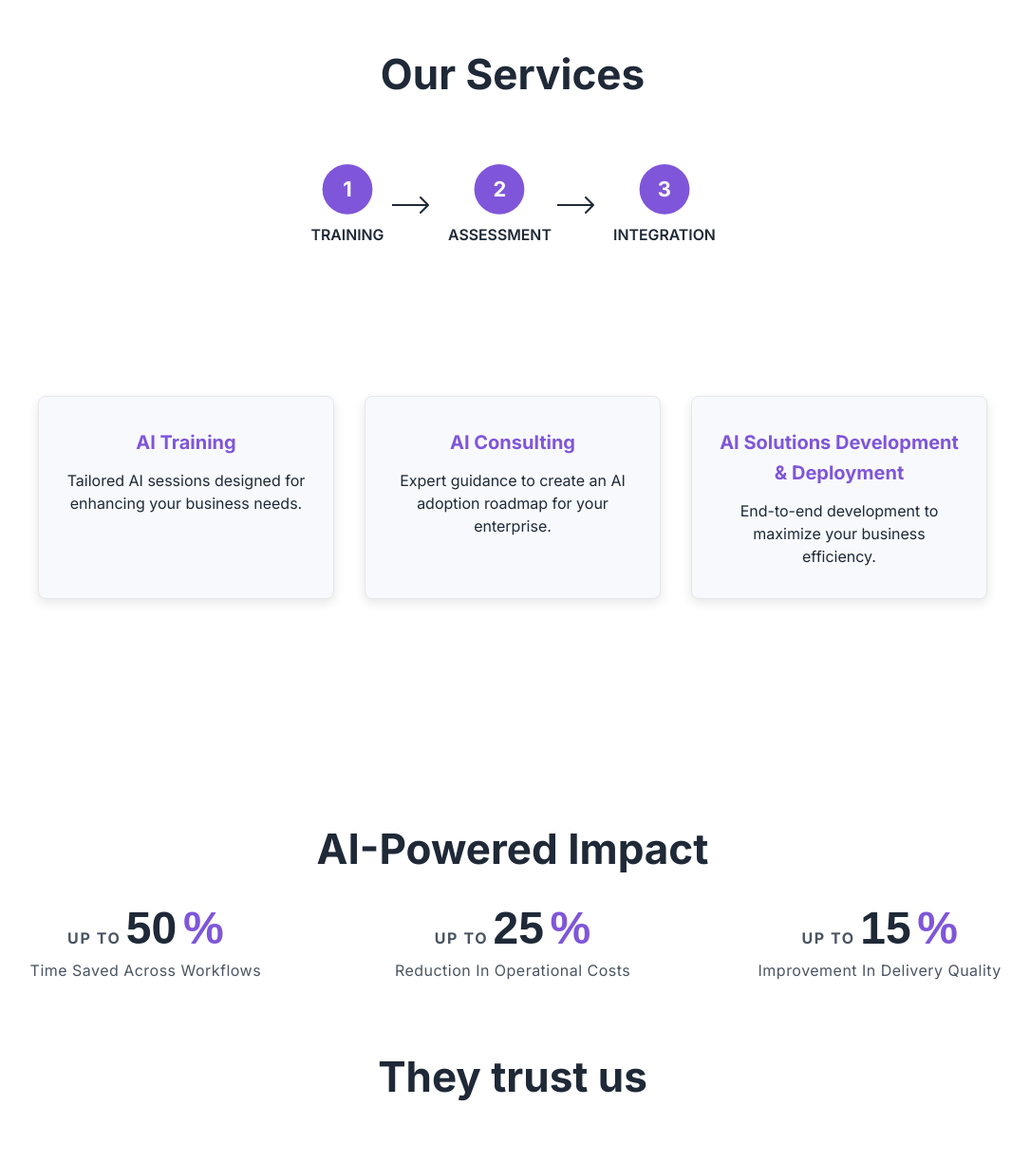
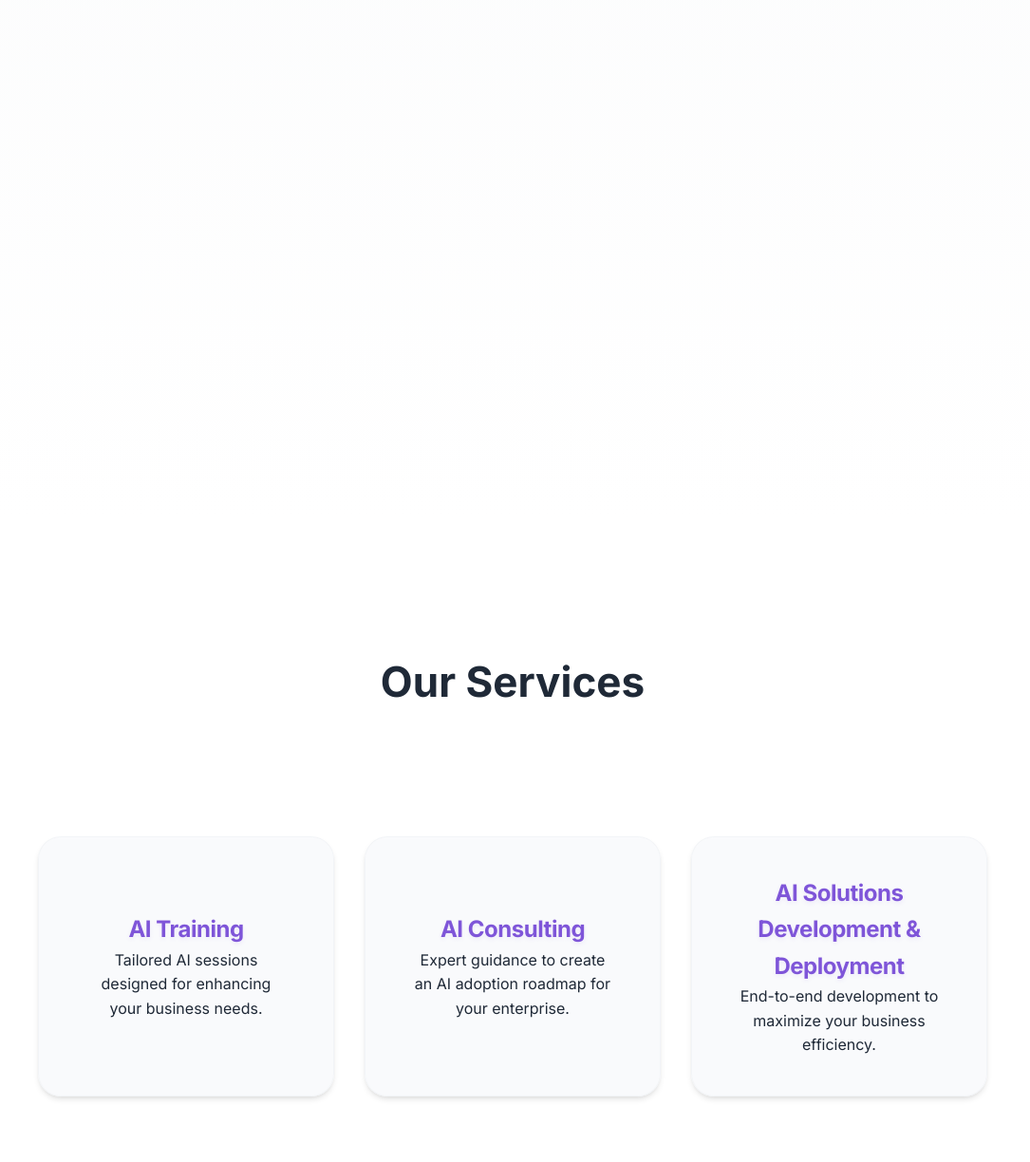
Before and after one commit to Aletheonai/website, a React (Vite) app: page / in a window 1280 px wide. Shown: the part 890-2114 px from the top of the page at 95% size, without its empty margins (100-1185 px from the left). Built offline with nearby package versions, Linux system fonts and the light colour scheme.

Commit message:
Animation upgrade
Animation centering, cards and navbar upgrades

```diff
--- a/src/components/Pipeline.jsx
+++ /dev/null
@@ -1,89 +0,0 @@
-// src/components/Pipeline.jsx
-import React from 'react';
-import { motion, useInView } from 'framer-motion';
-
-export default function Pipeline({ steps }) {
-  const ref = React.useRef(null);
-  const inView = useInView(ref, { once: true, margin: '-20% 0px' });
-
-  const containerVariants = {
-    hidden: { opacity: 0, y: -40, scale: 0.9 },
-    show: {
-      opacity: 1,
-      y: 0,
-      scale: 1,
-      transition: { staggerChildren: 0.2, ease: 'easeOut', duration: 0.8 },
-    },
-  };
-
-  const stepVariants = {
-    hidden: { opacity: 0, y: 20 },
-    show: { opacity: 1, y: 0, transition: { duration: 0.6 } },
-  };
-
-  const arrowVariants = {
-    hidden: { opacity: 0 },
-    show: { opacity: 1, transition: { duration: 0.6 } },
-  };
-
-  return (
-    <motion.div
-      ref={ref}
-      className="pipeline"
-      aria-label="AI Transformation Pipeline"
-      variants={containerVariants}
-      initial="hidden"
-      animate={inView ? 'show' : 'hidden'}
-    >
-      {steps.map((step, i) => {
-  const stepRef = React.useRef(null);
-  const isCurrent = useInView(stepRef, { margin: '-40% 0px -40% 0px' });
-
-  return (
-    <motion.div key={step.key} className="pipeline-item" variants={stepVariants}>
-      <div className="step-with-arrow">
-        <motion.div
-          ref={stepRef}
-          className={`pipeline-step${isCurrent ? ' current' : ''}`}
-        >
-          <span className="step-circle" aria-hidden="true">{i + 1}</span>
-          <span className="step-label">{step.label}</span>
-        </motion.div>
-
-        {i < steps.length - 1 && (
-          <motion.div className="step-arrow" variants={arrowVariants} aria-hidden="true">
-            <svg className="arrow-horizontal" width="40" height="24" viewBox="0 0 40 24" fill="none" xmlns="http://www.w3.org/2000/svg">
-              <motion.path
-                d="M0 12H38M38 12L30 4M38 12L30 20"
-                stroke="currentColor"
-                strokeWidth="2"
-                strokeLinecap="round"
-                strokeLinejoin="round"
-                initial={{ pathLength: 0 }}
-                animate={{ pathLength: inView ? 1 : 0 }}
-                transition={{ duration: 0.8, delay: i * 0.2 + 0.1 }}
-              />
-            </svg>
-
-            <svg className="arrow-vertical" width="24" height="40" viewBox="0 0 24 40" fill="none" xmlns="http://www.w3.org/2000/svg">
-              <motion.path
-                d="M12 0V38M12 38L4 30M12 38L20 30"
-                stroke="currentColor"
-                strokeWidth="2"
-                strokeLinecap="round"
-                strokeLinejoin="round"
-                initial={{ pathLength: 0 }}
-                animate={{ pathLength: inView ? 1 : 0 }}
-                transition={{ duration: 0.8, delay: i * 0.2 + 0.1 }}
-              />
-            </svg>
-          </motion.div>
-        )}
-      </div>
-    </motion.div>
-  );
-})}
-
-    </motion.div>
-  );
-}
--- a/src/components/Services.jsx
+++ b/src/components/Services.jsx
@@ -1,14 +1,8 @@
 // src/components/Services.jsx
-import React, { useRef, useEffect } from 'react';
-import { motion, useInView, useAnimation } from 'framer-motion';
-import Pipeline from './Pipeline';
+import React, { useRef } from 'react';
+import { motion, useInView } from 'framer-motion';
+
 import '../styles.css';
-
-const pipelineSteps = [
-  { key: 'training', label: 'Training' },
-  { key: 'assessment', label: 'Assessment' },
-  { key: 'integration', label: 'Integration' },
-];
 
 const servicesList = [
   {
@@ -28,24 +22,49 @@ const servicesList = [
   },
 ];
 
-export default function Services() {
-  const sectionRef = useRef(null);
-  const sentinelRef = useRef(null); // 👈 sentinel placed before the grid
-
-  const controls = useAnimation();
-  const shouldShowGrid = useInView(sentinelRef, {
-    margin: '-20% 0px -20% 0px', // triggers earlier
-    once: true,
+function ServiceCard({ service, index }) {
+  const ref = useRef(null);
+  const isInView = useInView(ref, {
+    margin: '-45% 0px -45% 0px',
+    once: false, // Allow multiple triggers
   });
 
-  useEffect(() => {
-    if (shouldShowGrid) {
-      controls.start({ opacity: 1, y: 0 });
-    }
-  }, [shouldShowGrid, controls]);
+  return (
+    <motion.div
+      className={`service-card ${isInView ? 'expanded' : ''}`}
+      ref={ref}
+      initial={{ opacity: 0, y: 30 }}
+      whileInView={{ opacity: 1, y: 0 }}
+      viewport={{ once: true }}
+      transition={{ duration: 0.6, delay: index * 0.1 }}
+      whileHover={{
+        scale: 1.05,
+        rotateY: 2,
+        rotateX: 1,
+        y: -8,
+        backgroundColor: "rgba(248, 249, 252, 0.95)",
+        boxShadow: "0 20px 25px -5px rgba(0, 0, 0, 0.1), 0 10px 10px -5px rgba(0, 0, 0, 0.04), inset 0 1px 0 rgba(255, 255, 255, 0.2)",
+        borderColor: "rgba(127, 86, 217, 0.4)",
+        transition: { duration: 0.3, ease: "easeOut" }
+      }}
+      whileTap={{ scale: 0.98 }}
+    >
+      <h3>{service.title}</h3>
+      <motion.p
+        initial={{ opacity: 0, height: 0 }}
+        animate={isInView ? { opacity: 1, height: 'auto' } : { opacity: 0, height: 0 }}
+        transition={{ duration: 0.4 }}
+        style={{ overflow: 'hidden' }}
+      >
+        {service.description}
+      </motion.p>
+    </motion.div>
+  );
+}
 
+export default function Services() {
   return (
-    <section id="services" className="services-section" ref={sectionRef}>
+    <section id="services" className="services-section">
       <motion.h2
         className="services-heading"
         initial={{ opacity: 0, y: 40 }}
@@ -56,32 +75,11 @@ export default function Services() {
         Our Services
       </motion.h2>
 
-      <Pipeline steps={pipelineSteps} />
-
-      {/* 👇 Sentinel triggers grid entrance early */}
-      <div ref={sentinelRef} style={{ height: '1px' }} />
-
-      <motion.div
-        className="services-grid"
-        animate={controls}
-        initial={{ opacity: 0, y: 40 }}
-        transition={{ duration: 0.6, ease: 'easeOut' }}
-        style={{ position: 'relative', zIndex: 1, paddingTop: '6rem' }}
-      >
-        {servicesList.map((svc) => (
-          <motion.div
-            className="service-card"
-            key={svc.key}
-            initial={{ opacity: 0, y: 20 }}
-            animate={{ opacity: 1, y: 0 }}
-            transition={{ duration: 0.6, ease: 'easeOut' }}
-            whileHover={{ scale: 1.03 }}
-          >
-            <h3>{svc.title}</h3>
-            <p>{svc.description}</p>
-          </motion.div>
+      <div className="services-grid" style={{ paddingTop: '6rem' }}>
+        {servicesList.map((service, index) => (
+          <ServiceCard key={service.key} service={service} index={index} />
         ))}
-      </motion.div>
+      </div>
     </section>
   );
 }
--- a/src/components/Stats.jsx
+++ b/src/components/Stats.jsx
@@ -1,11 +1,11 @@
-import React, { useRef } from 'react';
+import React, { useRef, useState } from 'react';
 import { motion, useInView } from 'framer-motion';
 import CountUp from 'react-countup';
 import '../styles.css';
 
 const statsData = [
-  { label: 'time saved across workflows',    number: 50 },
-  { label: 'reduction in operational costs',  number: 25 },
+  { label: 'time saved across workflows', number: 50 },
+  { label: 'reduction in operational costs', number: 25 },
   { label: 'improvement in delivery quality', number: 15 },
 ];
 
@@ -81,11 +81,18 @@ export default function Stats() {
     </section>
   );
 }
-
 function StatItem({ label, targetNumber, delay }) {
   const ref = useRef(null);
-  // useInView to know when this specific card scrolls into view
   const inView = useInView(ref, { once: true, margin: '-20% 0px' });
+  const [pop, setPop] = useState(false);
+
+  // Remove pop class after animation
+  React.useEffect(() => {
+    if (pop) {
+      const timeout = setTimeout(() => setPop(false), 500);
+      return () => clearTimeout(timeout);
+    }
+  }, [pop]);
 
   return (
     <motion.div
@@ -96,15 +103,16 @@ function StatItem({ label, targetNumber, delay }) {
       viewport={{ once: true, margin: '-20% 0px' }}
       transition={{ duration: 0.6, delay }}
     >
-      <h3 className="stat-number">
+      <h3 className={`stat-number${pop ? ' pop' : ''}`}>
         <span className="stat-prefix">Up to</span>
         {inView && (
           <CountUp
             start={0}
             end={targetNumber}
-            duration={1}
-            delay={delay}
+            duration={1.2}
+            delay={0.1}
             className="stat-value"
+            onEnd={() => setPop(true)}
           />
         )}
         <span className="stat-suffix">%</span>
--- a/src/styles.css
+++ b/src/styles.css
@@ -12,6 +12,10 @@ body {
   line-height: 1.6;
   color: #333;
   background: var(--bg-dark);
+  /* Prevent any unexpected horizontal scroll/jumps */
+  overflow-x: hidden;
+  /* Ensure smooth scrolling */
+  scroll-behavior: smooth;
 }
 
 /* Navigation Bar */
@@ -22,15 +26,16 @@ body {
   top: 20px;
   left: 50%;
   transform: translateX(-50%);
-  width: calc(100% - 40px);
-  max-width: 600px;
+  width: 600px;
   height: 64px;
   background-color: #f5f5f5;
   border-radius: 12px;
   padding: 0 1.5rem;
   box-shadow: 0 8px 20px rgba(0, 0, 0, 0.1);
   z-index: 1000;
-  transition: transform 0.3s ease, opacity 0.3s ease;
+  transition:
+    transform 0.4s cubic-bezier(.4,2,.6,1),
+    opacity 0.4s cubic-bezier(.4,2,.6,1);
   display: flex;
   justify-content: center;
   align-items: center;
@@ -40,6 +45,17 @@ body {
   transform: translate(-50%, -120%);
   opacity: 0;
   pointer-events: none;
+}
+
+.navbar.navbar-ready {
+  transition:
+    transform 0.4s cubic-bezier(.4,2,.6,1),
+    opacity 0.4s cubic-bezier(.4,2,.6,1),
+    width 0.5s ease-in-out;
+}
+
+.navbar-collapsed {
+  width: 350px;
 }
 
 .navbar-content {
@@ -188,7 +204,7 @@ body {
 .hero {
   position: relative;
   min-height: 100vh;
-   background: linear-gradient(to bottom, var(--dark-white) 0%, #ffffff 100%);
+  background: linear-gradient(to bottom, var(--dark-white) 0%, #ffffff 100%);
   color: var(--text-light);
   display: flex;
   justify-content: center;
@@ -198,6 +214,7 @@ body {
   overscroll-behavior-y: contain; /* lock your scrollProgress to [0,1] */
   -webkit-overflow-scrolling: auto;
   width: 100%;
+  /* Remove the default flex centering since we're using sticky positioning */
 }
 
 .hero-inner {
@@ -209,6 +226,7 @@ body {
   height: 100%;
   width: 100%;
   max-width: 100%;
+  /* Remove conflicting styles that will be handled by inline styles */
 }
 
 .hero-title {
@@ -290,6 +308,9 @@ main {
   margin: 0 auto;
   padding: 0 20px;
   background: var(--bg-dark);
+  /* Ensure proper positioning after sticky hero */
+  position: relative;
+  z-index: 1;
 }
 
 .visually-hidden {
@@ -300,19 +321,9 @@ main {
   white-space: nowrap; border: 0;
 }
 
-
 /* =====================
    Variables & Helpers
    ===================== */
-
-
-
-main {
-  max-width: 1200px;
-  margin: 0 auto;
-  padding: 0 20px;
-  background: var(--bg-dark);
-}
 
 .visually-hidden {
   position: absolute !important;
@@ -325,144 +336,9 @@ main {
 /* SERVICES SECTION */
 .services-section {
   padding: 6rem 1rem 3rem;
-  background: var(--ghost-white);
-  color: var(--text-light);
-  text-align: center;
-}
-
-/* PIPELINE */
-.pipeline {
-  display: flex;
-  flex-wrap: wrap;
-  justify-content: center;
-  align-items: center;
-  gap: 1.5rem;
-  padding: 2rem 0;
-  position: sticky;
-  top: 0;
-  background: var(--bg-dark);
-  z-index: 10;
-}
-
-.pipeline-item {
-  display: flex;
-  flex-direction: row;
-  align-items: center;
-}
-
-.step-with-arrow {
-  display: flex;
-  align-items: center;
-  gap: 0.75rem;
-}
-
-.pipeline-step {
-  display: flex;
-  flex-direction: column;
-  align-items: center;
-  gap: 0.5rem;
-  opacity: 0.4;
-  transition: opacity 0.3s, transform 0.3s;
-}
-
-.pipeline-step.current {
-  opacity: 1;
-  transform: scale(1.1);
-}
-
-.step-circle {
-  width: 3rem;
-  height: 3rem;
-  border-radius: 50%;
-  background: var(--accent-blue);
-  color: var(--bg-dark);
-  display: flex;
-  align-items: center;
-  justify-content: center;
-  font-weight: 700;
-  font-size: 1.25rem;
-}
-
-.step-label {
-  font-size: 0.9rem;
-  font-weight: 600;
-  text-transform: uppercase;
-  color: var(--text-light);
-}
-
-.step-arrow {
-  display: flex;
-  align-items: center;
-  justify-content: center;
-  margin: 0;
-}
-
-.arrow-horizontal {
-  display: block;
-}
-
-.arrow-vertical {
-  display: none;
-}
-
-/* -------------------- MOBILE -------------------- */
-@media (max-width: 600px) {
-  .pipeline {
-    flex-direction: column;
-    gap: 1rem;
-    max-height: 50vh;
-    overflow-y: auto;
-    padding-bottom: 1rem;
-    position: sticky;
-  top: 0;
-  z-index: 10;
-  }
-
-  .pipeline-item {
-    flex-direction: column;
-  }
-
-  .step-with-arrow {
-    flex-direction: column;
-    gap: 0.5rem;
-  }
-
-  .pipeline-step {
-    flex-direction: row;
-    justify-content: flex-start;
-    align-items: center;
-    gap: 1rem;
-  }
-
-  .step-circle {
-    width: 2.5rem;
-    height: 2.5rem;
-    font-size: 1rem;
-  }
-
-  .step-label {
-    font-size: 0.8rem;
-    text-align: left;
-  }
-
-  .arrow-horizontal {
-    display: none;
-  }
-
-  .arrow-vertical {
-    display: block;
-  }
-}
-
-
-/* SERVICES GRID */
-/* SERVICES SECTION */
-.services-section {
-  padding: 6rem 1rem;
   background: var(--bg-dark);
   color: var(--text-light);
   text-align: center;
-
 }
 
 /* Heading */
@@ -495,28 +371,62 @@ main {
 
 /* Card styling */
 .service-card {
-  background: var(--card-bg);
-  border: 1px solid var(--card-border);
-  padding: 2rem 1.5rem;
-  border-radius: 8px;
+  background: rgba(248, 249, 252, 0.8);
+  backdrop-filter: blur(10px);
+  border: 1px solid rgba(229, 231, 235, 0.3);
+  padding: 2.5rem 2rem;
+  border-radius: 24px;
   color: var(--text-light);
-  box-shadow: 0 4px 12px rgba(0,0,0,0.1);
-  transition: transform 0.3s ease, box-shadow 0.3s ease;
+  box-shadow:
+    0 4px 6px -1px rgba(0, 0, 0, 0.1),
+    0 2px 4px -1px rgba(0, 0, 0, 0.06),
+    inset 0 1px 0 rgba(255, 255, 255, 0.1);
+  transition: all 0.4s cubic-bezier(0.4, 0, 0.2, 1);
+  will-change: transform, opacity, box-shadow;
+  transform-origin: center center;
+  min-height: 140px;
+  display: flex;
+  flex-direction: column;
+  justify-content: center;
+  align-items: center;
+  position: relative;
+  overflow: hidden;
+  cursor: pointer;
+  z-index: 10;
 }
-.service-card:hover {
-  transform: translateY(-5px);
-  box-shadow: 0 8px 20px rgba(0,0,0,0.2);
+
+.service-card h3 {
+  margin: 0;
+  background: linear-gradient(135deg, var(--accent-blue) 0%, var(--accent-purple) 100%);
+  -webkit-background-clip: text;
+  -webkit-text-fill-color: transparent;
+  background-clip: text;
+  font-size: 1.5rem;
+  font-weight: 800;
+  text-align: center;
+  transition: all 0.3s ease;
+  flex-shrink: 0;
+  margin-bottom: 0;
+  z-index: 1;
+  text-shadow: 0 2px 4px rgba(127, 86, 217, 0.1);
+  letter-spacing: -0.02em;
+  position: relative;
+  pointer-events: none;
 }
-.service-card h3 {
-  margin-top: 0;
-  color: var(--accent-blue);
-  font-size: 1.25rem;
-  margin-bottom: 0.75rem;
-}
+
 .service-card p {
+  position: relative;
   margin: 0;
   color: var(--text-light);
-  line-height: 1.5;
+  line-height: 1.6;
+  text-align: center;
+  font-size: 1rem;
+  margin-top: 0;
+  width: 100%;
+  padding: 0 1rem;
+  z-index: 0;
+  transition: margin-top 0.4s;
+  pointer-events: none;
 }
 
 /* Responsive tweaks */
@@ -524,14 +434,20 @@ main {
   .services-heading {
     font-size: 2rem;
   }
+
+  .service-card {
+    padding: 2rem 1.5rem;
+    min-height: 120px;
+  }
+
+  .service-card h3 {
+    font-size: 1.3rem;
+  }
 }
 
 /* =================================
    STATS SECTION
    ================================= */
-/* ================================
-   STATS SECTION
-   ================================ */
 .stats-section {
   padding: 6rem 1rem;
   background: var(--bg-dark);
@@ -545,60 +461,64 @@ main {
   margin-bottom: 1.5rem;
 }
 
-/* GRID */
 .stats-grid {
   display: flex;
-  flex-wrap: wrap;
-  gap: 2rem;
-  justify-content: center;
+  flex-direction: column;
+  gap: 2.5rem;
+  align-items: center;
+  max-width: 600px;
+  margin: 2.5rem auto 0 auto;
 }
 
-/* STAT ITEM */
 .stat-item {
-  flex: 1 1 200px;
+  display: flex;
+  flex-direction: column;
+  align-items: center;
+  padding: 0.5rem 0;
+  border: none;
+  background: none;
+  box-shadow: none;
+  transition: none;
+  width: 60%;
+  margin-bottom: 1.5rem;
+  padding-bottom: 1.5rem;
 }
 
-/* NUMBER WRAPPER */
 .stat-number {
-  margin: 0;
-  line-height: 1;
+  font-size: 2.7rem;
+  font-weight: 800;
+  color: var(--accent-purple);
+  margin: 0 0 0.5rem 0;
   display: flex;
   align-items: baseline;
-  justify-content: center;
+  gap: 0.2em;
+  letter-spacing: -0.01em;
 }
 
-/* PREFIX "Up to" */
 .stat-prefix {
-  font-family: 'Inter', sans-serif;
-  font-size: 1rem;
-  color: var(--light-gray);
-  text-transform: uppercase;
-  letter-spacing: 0.1em;
-  margin-right: 0.5ch;
+  font-size: 1.1rem;
+  font-weight: 600;
+  color: var(--accent-blue);
+  margin-right: 0.2em;
 }
 
-/* ANIMATED VALUE */
-.stat-value {
-  font-family: 'Oswald', sans-serif;
-  font-size: 3rem;
-  color: var(--text-light);
-  margin-right: 0.25ch;
+.stat-suffix {
+  font-size: 1.3rem;
+  font-weight: 700;
+  margin-left: 0.1em;
 }
 
-/* SUFFIX % */
-.stat-suffix {
-  font-family: 'Oswald', sans-serif;
-  font-size: 3rem;
-  color: var(--accent-blue);
+.stat-label {
+  font-size: 1.1rem;
+  color: var(--light-gray);
+  margin: 0;
+  margin-top: 0.5rem;
+  text-align: center;
 }
 
-/* LABEL */
-.stat-label {
-  margin-top: 0.5rem;
-  font-size: 1rem;
-  text-transform: capitalize;
-  letter-spacing: 0.03em;
-  color: var(--light-gray);
+/* Optional: subtle divider between stats */
+.stat-item:not(:last-child) {
+  border-bottom: 1px solid var(--card-border);
 }
 
 /* THEY TRUST US */
@@ -613,7 +533,7 @@ main {
 .logo-item img {
   height: 100px;
   width: auto;
-  filter: brightness(100%) saturate(100%) invert(0%);
+  filter: brightness(0%) saturate(100%) invert(0%);
   transition: transform 0.3s ease, opacity 0.3s ease;
   opacity: 0.8;
 }
@@ -628,12 +548,6 @@ main {
   .stats-heading {
     font-size: 2.25rem;
   }
-  .stats-grid {
-    gap: 1.5rem;
-  }
-  .stat-value {
-    font-size: 2.5rem;
-  }
   .logo-container {
     gap: 3rem;
     padding: 1rem 0;
@@ -642,71 +556,6 @@ main {
     height: 70px;
   }
 }
-
-
-/* TRUST LOGOS */
-.logo-container {
-  display: flex;
-  justify-content: center;
-  align-items: center;
-  gap: 6rem;
-  padding: 2rem 0;
-}
-
-.logo-item img {
-  height: 100px;
-  width: auto;
-  filter: brightness(0%) saturate(100%) invert(0%);
-/*  filter: brightness(0) saturate(100%) invert(100%);*/
-  transition: transform 0.3s ease, opacity 0.3s ease;
-  opacity: 0.8;
-}
-
-.logo-item:hover img {
-  transform: scale(1.05);
-  opacity: 1;
-}
-
-/* Responsive */
-@media (max-width: 600px) {
-  .stats-heading {
-    font-size: 2.25rem;
-  }
-  .stats-grid {
-    gap: 1.5rem;
-  }
-  .stat-number {
-    font-size: 2rem;
-  }
-  .logo-container {
-    gap: 3rem;
-    padding: 1rem 0;
-  }
-  .logo-item img {
-    height: 70px;
-  }
-}
-/* Responsive */
-@media (max-width: 600px) {
-  .stats-heading {
-    font-size: 2.25rem;
-  }
-  .stats-grid {
-    gap: 1.5rem;
-  }
-  .stat-number {
-    font-size: 2.5rem;
-  }
-  .logo-container {
-    gap: 3rem;
-    padding: 1rem 0;
-  }
-  .logo-item img {
-    height: 70px;
-  }
-}
-
-
 
 /* Contact Section */
 /* CONTACT SECTION */
@@ -779,3 +628,13 @@ main {
 html {
   scroll-behavior: smooth;
 }
+
+.stat-number.pop {
+  animation: stat-pop 0.5s cubic-bezier(.4,2,.6,1);
+}
+
+@keyframes stat-pop {
+  0% { transform: scale(1); text-shadow: none; }
+  70% { transform: scale(1.18); text-shadow: 0 0 16px var(--accent-purple); }
+  100% { transform: scale(1); text-shadow: none; }
+}
```
Also changed, not shown: src/components/Hero.jsx (+51 -10 lines), src/components/NavBar.jsx (+14 -1 lines).
